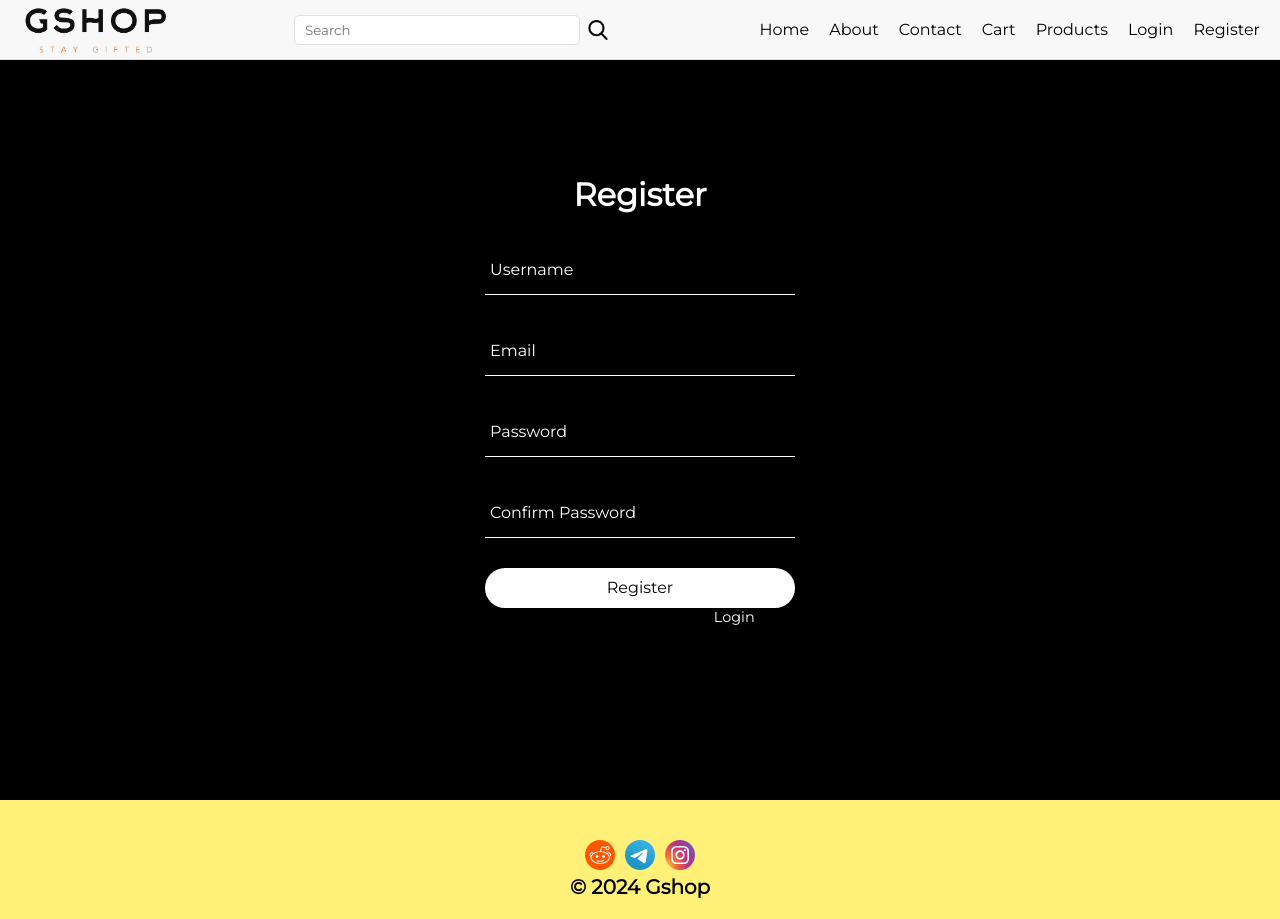
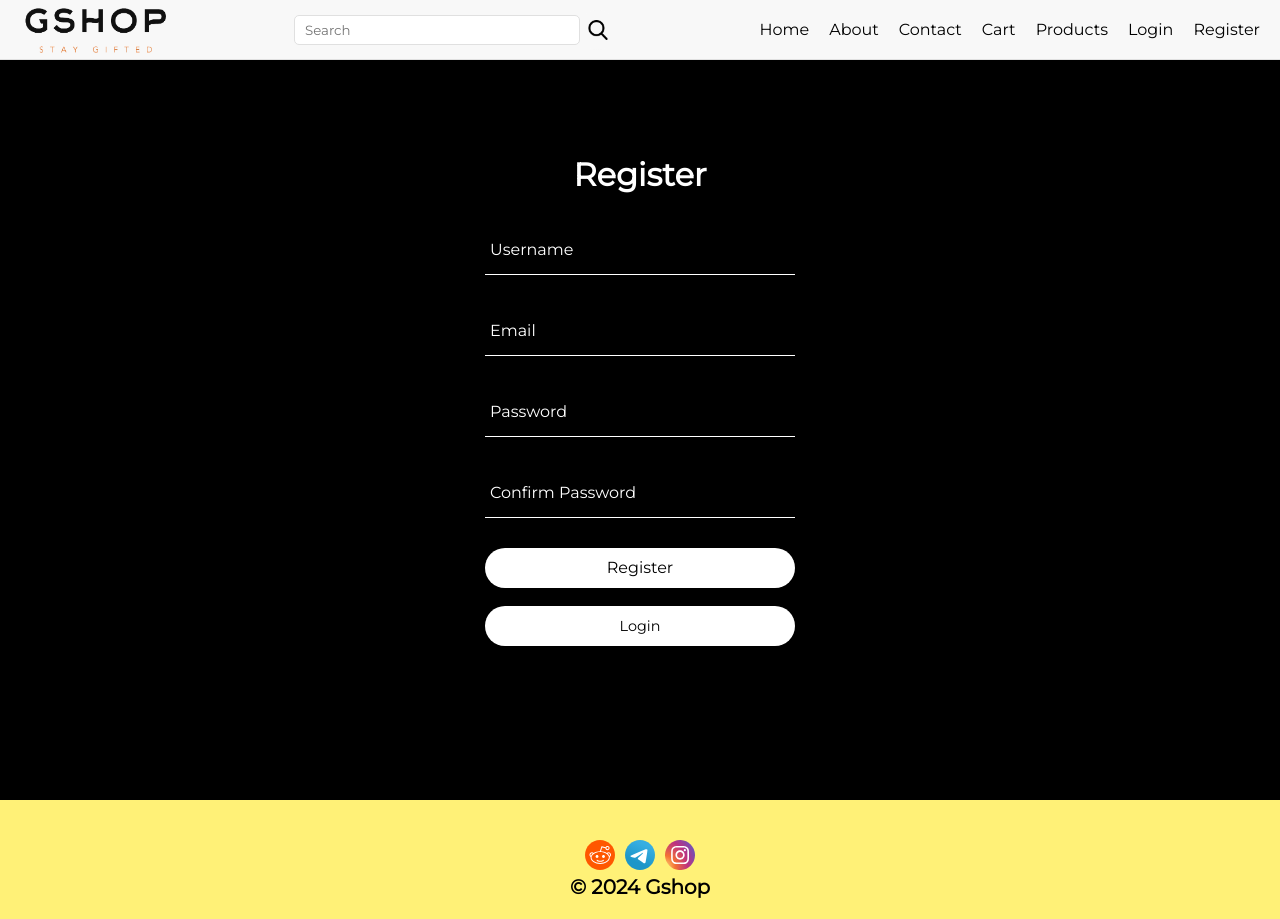
Before and after one commit to mahnooshr/Web-Team, a React (Create React App) app in the folder project/frontend/: page /register in a window 1280 px wide. Built offline with nearby package versions, Linux system fonts and the light colour scheme.

Commit message:
login to register

```diff
--- a/project/frontend/src/pages/login.js
+++ b/project/frontend/src/pages/login.js
@@ -33,10 +33,14 @@ function Login(){
 
             <button type="submit">Login</button>
 
-            <div className="register-link">
-              <p>Don't have an account? <button>Register</button></p>
+
+          </form>
+          <div className="register-link">
+              <p>Don't have an account? </p>
+              <a href="/register">
+                <button>Register</button>
+              </a>
             </div>
-          </form>
         </div>
 
       </div>
--- a/project/frontend/src/pages/register.js
+++ b/project/frontend/src/pages/register.js
@@ -32,10 +32,14 @@ function Register() {
 
           <button type="submit">Register</button>
 
-          <div className="login-link">
-            <p>Already have an account? <a href="/login">Login</a></p>
+
+        </form>
+        <div className="login-link">
+            <p>Already have an account? </p>
+            <a href="/login">
+              <button>Login</button>
+            </a>
           </div>
-        </form>
       </div>
 
     </div>
```
